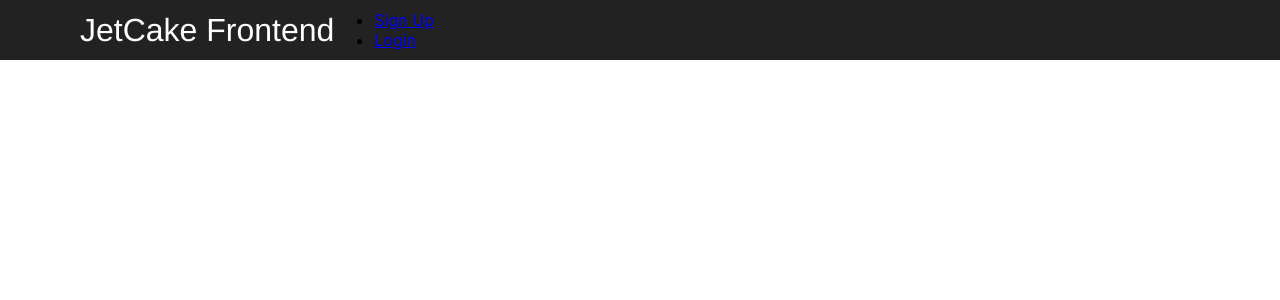
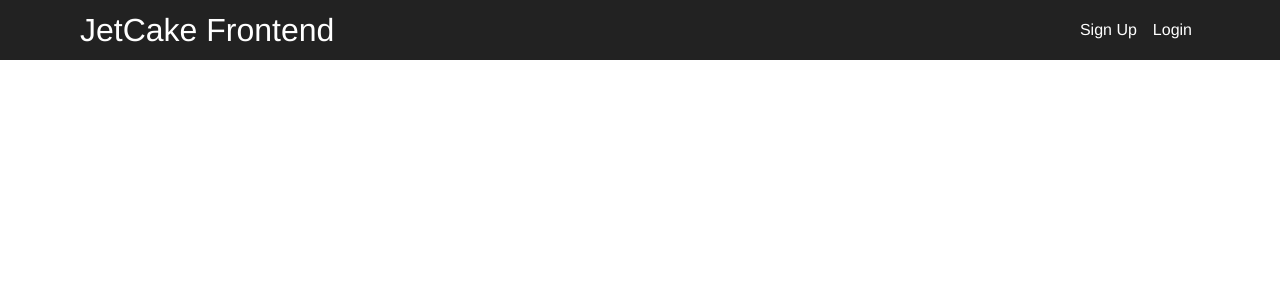
Before and after one commit to siccoo/jetcake-frontend, a React (Create React App) app: page / in a window 1280 px wide. Shown: the top 300 px of the page. Built offline with nearby package versions, Linux system fonts and the light colour scheme.

Commit message:
Styling of the Navbar

```diff
--- a/src/components/Toolbar/Navbar.css
+++ b/src/components/Toolbar/Navbar.css
@@ -5,6 +5,7 @@
     Website: '';
 */
 
+/* NAVIGATION STYLING */
 .navbar {
     width: 100%;
     height: 60px;
@@ -27,3 +28,34 @@
     font-size: 2rem;
     font-family: 'Franklin Gothic Medium', 'Arial Narrow', Arial, sans-serif;
 }
+
+.navbar_logo a:hover {
+    color: #FED136;
+}
+
+.spacer {
+    flex: 1;
+}
+
+.navbar_nav-items ul {
+    list-style-type: none;
+    padding: 0;
+    margin: 0;
+    display: flex;
+
+}
+
+.navbar_nav-items li {
+    padding: 0 0.5rem;
+    font-family: 'Franklin Gothic Medium', 'Arial Narrow', Arial, sans-serif;
+}
+
+.navbar_nav-items a {
+    color: #fff;
+    text-decoration: none;
+}
+
+.navbar_nav-items a:hover,
+.navbar_nav-items a:active {
+    color: #FED136;
+}
--- a/src/components/Toolbar/Navbar.js
+++ b/src/components/Toolbar/Navbar.js
@@ -8,6 +8,7 @@ const navbar = props => (
             <div className="navbar_logo">
                 <a href="/">JetCake Frontend </a>
             </div>
+            <div className="spacer"></div>
             <div className="navbar_nav-items">
                 <ul>
                     <li><a href="/">Sign Up</a></li>
```
